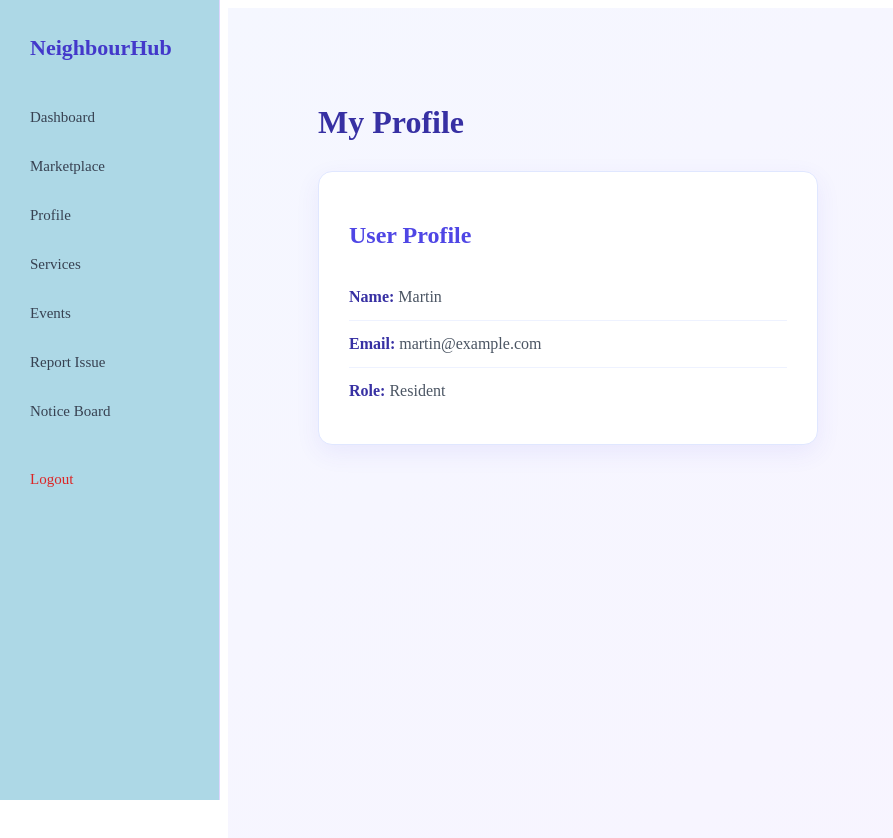
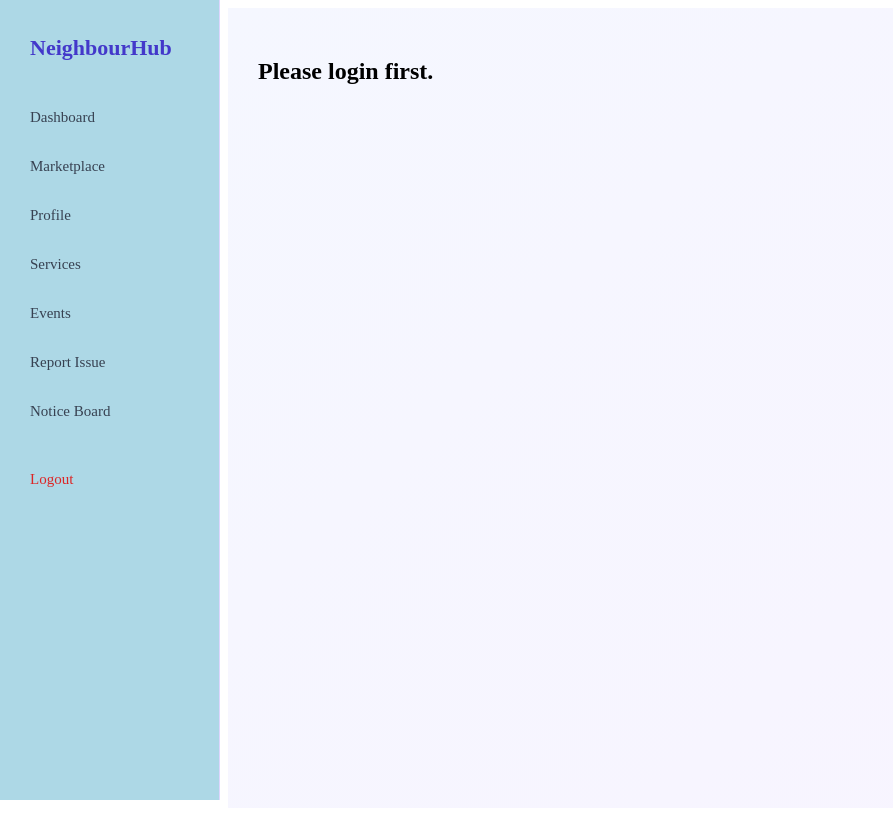
Before and after one commit to marvin1920/NeighbourHub, a React (Create React App) app in the folder neighbourhub/: page /profile in a window 1280 px wide. Shown: the top 838 px of the page, without its empty margins (0-893 px from the left). After the commit the page ends 816 px from the top, so only its background shows below. Built offline with nearby package versions, Linux system fonts and the light colour scheme.

Commit message:
Make user profile dynamic

```diff
--- a/neighbourhub/src/pages/Login.js
+++ b/neighbourhub/src/pages/Login.js
@@ -1,7 +1,7 @@
 import { useState } from "react";
 import { Link, useNavigate } from "react-router-dom";
 import Navbar from "../components/Navbar";
-import API from "../api/api"; // adjust this path if your api.js file lives somewhere else
+import API from "../api/api";
 import "../styles/Login.css";
 
 function Login() {
@@ -20,10 +20,16 @@ function Login() {
     }
 
     try {
-      const response = await API.post("/login", { email, password });
-      // adjust "/login" to match your actual Spring Boot endpoint if it's different
+      const response = await API.post("/login", {
+        email,
+        password
+      });
+
+      // Save logged-in user's details
+      localStorage.setItem("user", JSON.stringify(response.data));
 
       console.log("Login response:", response.data);
+
       navigate("/dashboard");
 
     } catch (error) {
--- a/neighbourhub/src/pages/Profile.js
+++ b/neighbourhub/src/pages/Profile.js
@@ -3,11 +3,11 @@ import "../styles/Profile.css";
 
 function Profile() {
 
-  const user = {
-    name: "Martin",
-    email: "martin@example.com",
-    role: "Resident"
-  };
+  const user = JSON.parse(localStorage.getItem("user"));
+
+  if (!user) {
+    return <h2>Please login first.</h2>;
+  }
 
   return (
     <div className="profile-page">
```
